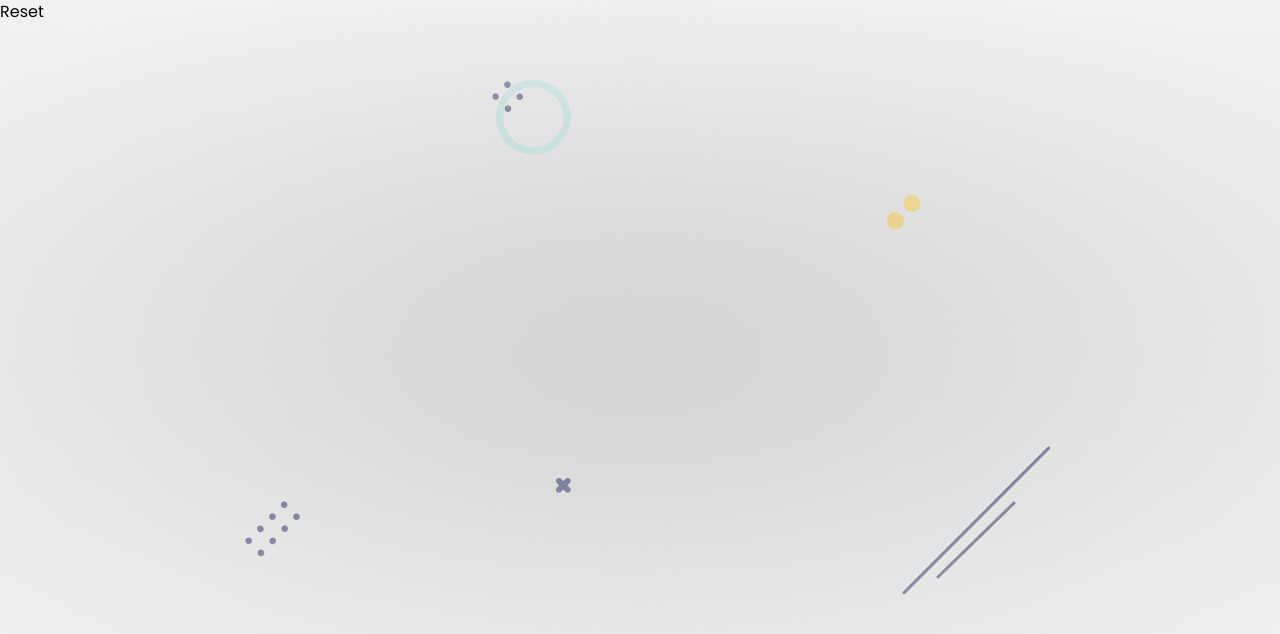
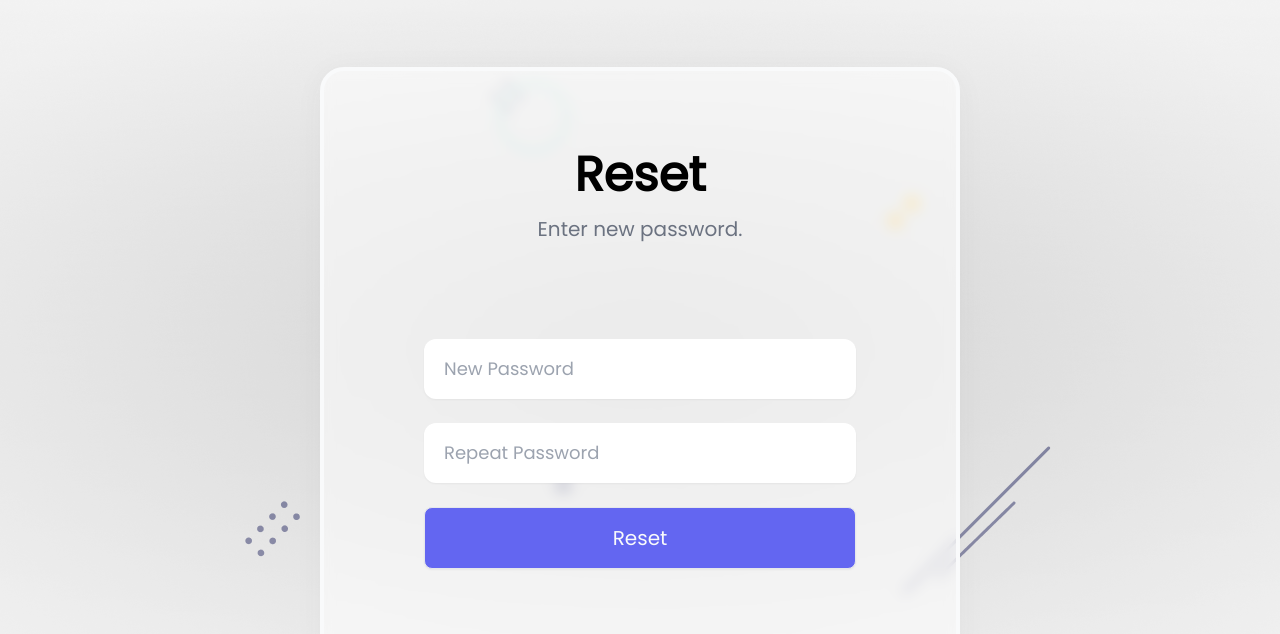
Before and after one commit to IsuruX98/MERN-App-JWT-Authentication-Redux-Toolkit, a React (Create React App) app in the folder frontend/: page /reset in a window 1280 px wide. Shown: the top 634 px of the page. Built offline with nearby package versions, Linux system fonts and the light colour scheme.

Commit message:
reset password completed

```diff
--- a/frontend/src/components/Password.js
+++ b/frontend/src/components/Password.js
@@ -1,5 +1,66 @@
 import React from "react";
+import { Link } from "react-router-dom";
+import avatar from "../assets/profile.png";
+import { Toaster } from "react-hot-toast";
+import { useFormik } from "formik";
+import { passwordValidate } from "../helper/validate";
+
+import styles from "../styles/Username.module.css";
 
 export default function Password() {
-  return <div>Password</div>;
+  const formik = useFormik({
+    initialValues: {
+      password: "",
+    },
+    validate: passwordValidate,
+    validateOnBlur: false,
+    validateOnChange: false,
+    onSubmit: async (values) => {
+      console.log(values);
+    },
+  });
+
+  return (
+    <div className="container mx-auto">
+      <Toaster position="top-center" reverseOrder={false}></Toaster>
+
+      <div className="flex justify-center items-center h-screen">
+        <div className={styles.glass}>
+          <div className="title flex flex-col items-center">
+            <h4 className="text-5xl font-bold">Hello Again!</h4>
+            <span className="py-4 text-xl w-2/3 text-center text-gray-500">
+              Explore More by connecting with us.
+            </span>
+          </div>
+
+          <form className="py-1" onSubmit={formik.handleSubmit}>
+            <div className="profile flex justify-center py-4">
+              <img src={avatar} className={styles.profile_img} alt="avatar" />
+            </div>
+
+            <div className="textbox flex flex-col items-center gap-6">
+              <input
+                {...formik.getFieldProps("password")}
+                className={styles.textbox}
+                type="password"
+                placeholder="Password"
+              />
+              <button className={styles.btn} type="submit">
+                Sign In
+              </button>
+            </div>
+
+            <div className="text-center py-4">
+              <span className="text-gray-500">
+                Forgot Password?{" "}
+                <Link className="text-red-500" to="/recovery">
+                  Recover Now
+                </Link>
+              </span>
+            </div>
+          </form>
+        </div>
+      </div>
+    </div>
+  );
 }
--- a/frontend/src/components/Recovery.js
+++ b/frontend/src/components/Recovery.js
@@ -1,5 +1,64 @@
 import React from "react";
+import { Link } from "react-router-dom";
+import avatar from "../assets/profile.png";
+import { Toaster } from "react-hot-toast";
+import { useFormik } from "formik";
+import { passwordValidate } from "../helper/validate";
+
+import styles from "../styles/Username.module.css";
 
 export default function Recovery() {
-  return <div>Recovery</div>;
+  const formik = useFormik({
+    initialValues: {
+      password: "",
+    },
+    validate: passwordValidate,
+    validateOnBlur: false,
+    validateOnChange: false,
+    onSubmit: async (values) => {
+      console.log(values);
+    },
+  });
+
+  return (
+    <div className="container mx-auto">
+      <Toaster position="top-center" reverseOrder={false}></Toaster>
+
+      <div className="flex justify-center items-center h-screen">
+        <div className={styles.glass}>
+          <div className="title flex flex-col items-center">
+            <h4 className="text-5xl font-bold">Recovery</h4>
+            <span className="py-4 text-xl w-2/3 text-center text-gray-500">
+              Enter OTP to recover password.
+            </span>
+          </div>
+
+          <form className="py-20">
+            <div className="textbox flex flex-col items-center gap-6">
+              <div className="input text-center">
+                <span className="py-4 text-sm text-left text-gray-500">
+                  Enter 6 digit OTP sent to your email address.
+                </span>
+                <input
+                  className={styles.textbox}
+                  type="text"
+                  placeholder="OTP"
+                />
+              </div>
+
+              <button className={styles.btn} type="submit">
+                Sign In
+              </button>
+            </div>
+
+            <div className="text-center py-4">
+              <span className="text-gray-500">
+                Can't get OTP? <button className="text-red-500">Resend</button>
+              </span>
+            </div>
+          </form>
+        </div>
+      </div>
+    </div>
+  );
 }
--- a/frontend/src/components/Reset.js
+++ b/frontend/src/components/Reset.js
@@ -1,5 +1,60 @@
 import React from "react";
+import { Link } from "react-router-dom";
+import avatar from "../assets/profile.png";
+import { Toaster } from "react-hot-toast";
+import { useFormik } from "formik";
+import { resetPasswordValidate } from "../helper/validate";
+
+import styles from "../styles/Username.module.css";
 
 export default function Reset() {
-  return <div>Reset</div>;
+  const formik = useFormik({
+    initialValues: {
+      password: "",
+      confirm_pwd: "",
+    },
+    validate: resetPasswordValidate,
+    validateOnBlur: false,
+    validateOnChange: false,
+    onSubmit: async (values) => {
+      console.log(values);
+    },
+  });
+
+  return (
+    <div className="container mx-auto">
+      <Toaster position="top-center" reverseOrder={false}></Toaster>
+
+      <div className="flex justify-center items-center h-screen">
+        <div className={styles.glass} style={{ width: "50%" }}>
+          <div className="title flex flex-col items-center">
+            <h4 className="text-5xl font-bold">Reset</h4>
+            <span className="py-4 text-xl w-2/3 text-center text-gray-500">
+              Enter new password.
+            </span>
+          </div>
+
+          <form className="py-20" onSubmit={formik.handleSubmit}>
+            <div className="textbox flex flex-col items-center gap-6">
+              <input
+                {...formik.getFieldProps("password")}
+                className={styles.textbox}
+                type="password"
+                placeholder="New Password"
+              />
+              <input
+                {...formik.getFieldProps("confirm_pwd")}
+                className={styles.textbox}
+                type="password"
+                placeholder="Repeat Password"
+              />
+              <button className={styles.btn} type="submit">
+                Reset
+              </button>
+            </div>
+          </form>
+        </div>
+      </div>
+    </div>
+  );
 }
--- a/frontend/src/helper/validate.js
+++ b/frontend/src/helper/validate.js
@@ -7,12 +7,52 @@
   return errors;
 }
 
-//validate username
+//validate login password
+export async function passwordValidate(values) {
+  const errors = passwordVerify({}, values);
+
+  return errors;
+}
+
+//validate Reset password
+export async function resetPasswordValidate(values) {
+  const errors = passwordVerify({}, values);
+
+  if (values.password !== values.confirm_pwd) {
+    errors.exist = toast.error("Password missmatch...!");
+  }
+
+  return errors;
+}
+
+/*********************************************************/
+
+//Verify reset password
+
+//Verify password
+function passwordVerify(error = {}, values) {
+  const specialChars = /[`!@#$%^&*()_+\-=\[\]{};':"\\|,.<>\/?~]/;
+
+  if (!values.password) {
+    error.password = toast.error("password required...");
+  } else if (values.password.includes(" ")) {
+    error.password = toast.error("Wrong Password...!");
+  } else if (values.password.length < 4) {
+    error.password = toast.error(
+      "Password must be more than four Characters long..."
+    );
+  } else if (!specialChars.test(values.password)) {
+    error.password = toast.error("Password must have special Character ...");
+  }
+  return error;
+}
+
+//Verify username
 function usernameVerify(error = {}, values) {
   if (!values.username) {
     error.username = toast.error("username required...");
   } else if (values.username.includes(" ")) {
-    error.username = toast.error("Inavalid Username...");
+    error.username = toast.error("Wrong Username...!");
   }
   return error;
 }
```
